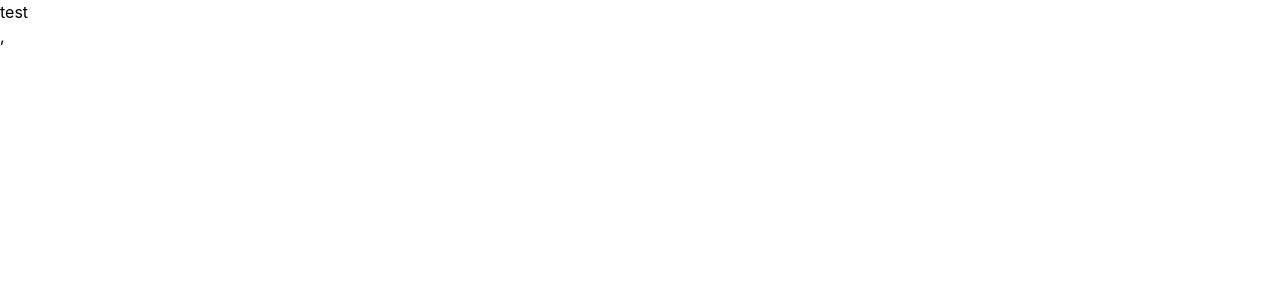
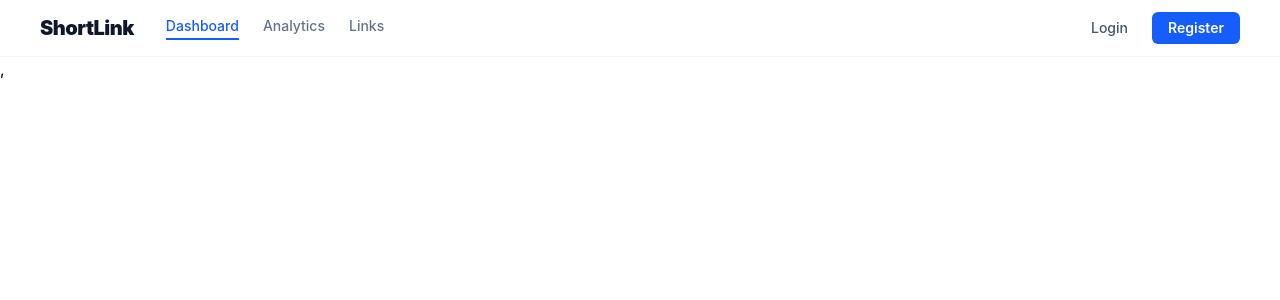
Before and after one commit to AbiPasundan/sortlink, a React (Vite) app in the folder frontend/: page / in a window 1280 px wide. Shown: the top 300 px of the page. Built offline with nearby package versions, Linux system fonts and the light colour scheme.

Commit message:
feat: replace App.jsx with LandingPage.jsx and remove App.jsx

```diff
--- a/frontend/src/App.jsx
+++ /dev/null
@@ -1,9 +0,0 @@
-function App() {
-  return (
-    <>
-    <h1>test</h1>
-    </>
-  )
-}
-
-export default App
--- a/frontend/src/main.jsx
+++ b/frontend/src/main.jsx
@@ -1,7 +1,7 @@
 import { StrictMode } from 'react'
 import { createRoot } from 'react-dom/client'
 import '#/index.css'
-import App from '#/App.jsx'
+import LandingPage from '#/pages/LandingPage.jsx'
 import Login from '#/pages/Login.jsx'
 import Register from '#/pages/Register.jsx'
 import { createBrowserRouter, RouterProvider, } from "react-router";
@@ -9,7 +9,7 @@ import { createBrowserRouter, RouterProvider, } from "react-router";
 let router = createBrowserRouter([
   {
     path: "/",
-    Component: App,
+    Component: LandingPage,
   },
   {
     path: "/login",
@@ -18,7 +18,7 @@ let router = createBrowserRouter([
   {
     path: "/register",
     Component: Register,
-  },
+  }
 ]);
 
 createRoot(document.getElementById('root')).render(
--- /dev/null
+++ b/frontend/src/pages/LandingPage.jsx
@@ -0,0 +1,9 @@
+import Navbar from "#/components/Navbar";
+
+export default function LandingPage() {
+  return (
+    <div>
+        <Navbar />
+    </div>
+  )
+}
```
